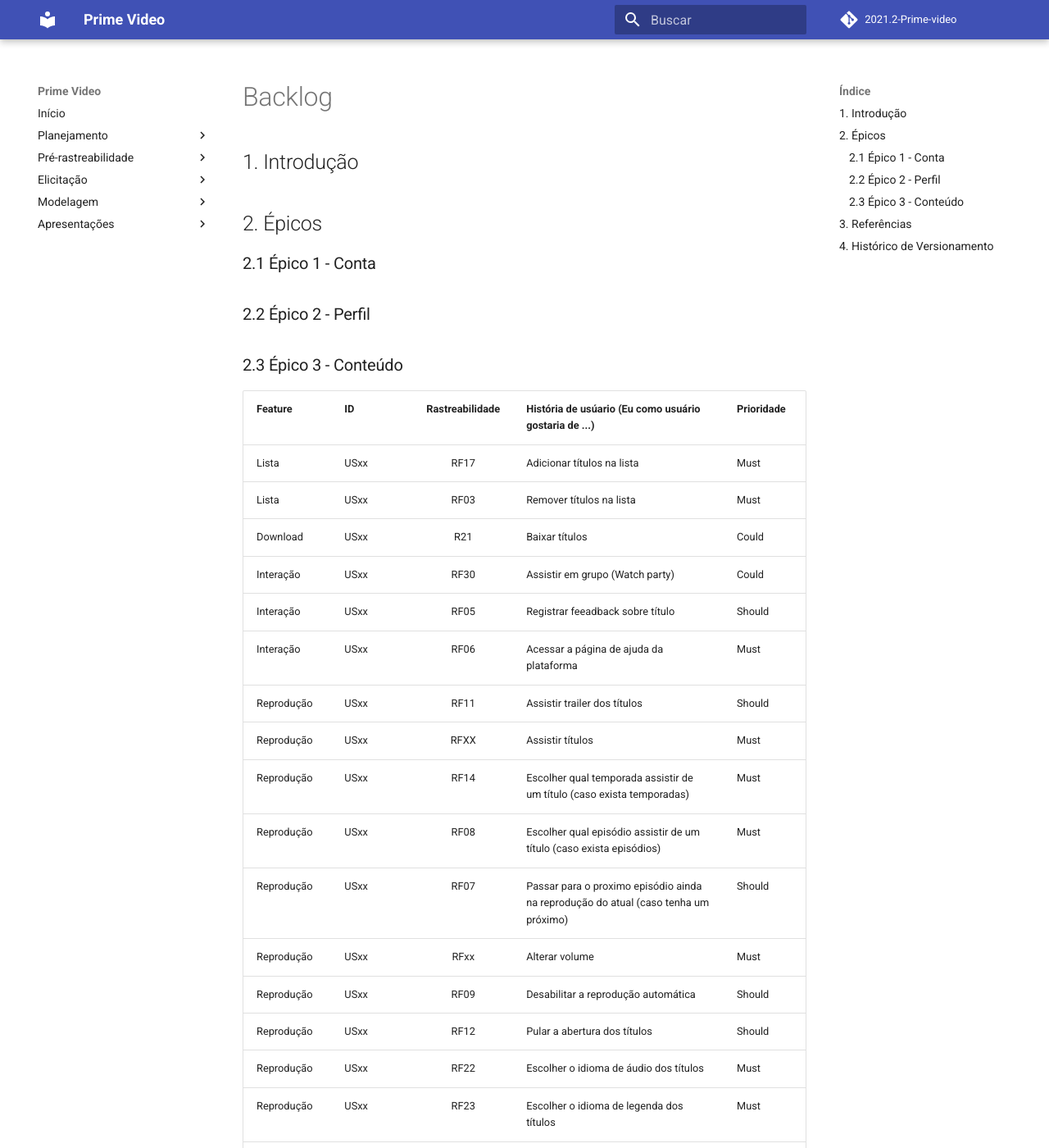
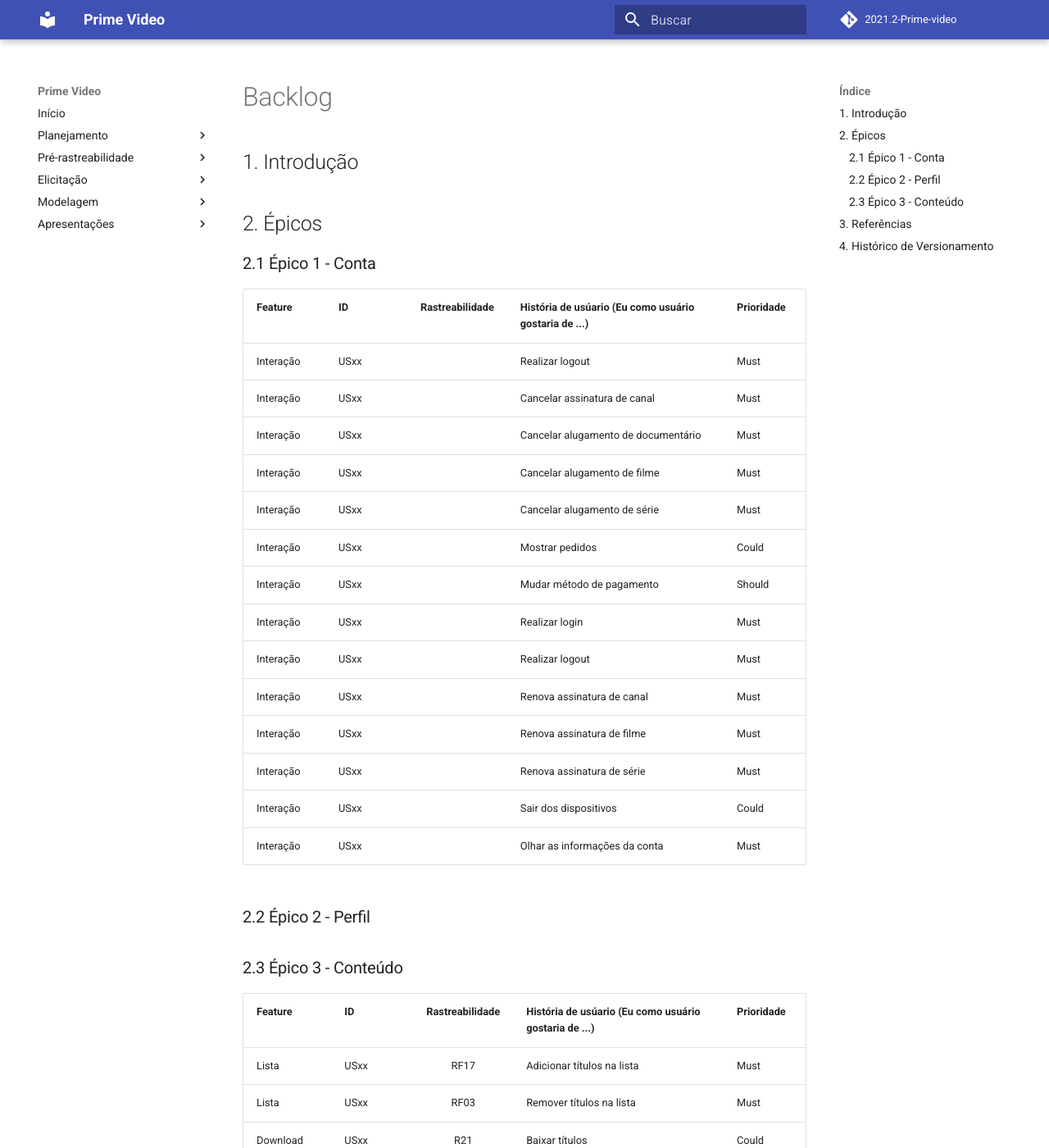
Before and after one commit to Requisitos-de-Software/2021.2-Prime-video, an MkDocs documentation site: the page built from docs/modelagem/agil/backlog.md, in a window 1280 px wide and 1400 px high. Shown: the whole window at 82% size. Built offline with MkDocs 1.6.1 and Material for MkDocs 9.7.7, drawn with Linux system fonts in a browser that asks for light colours; comment, search, counter and statistics services are not loaded.

Commit message:
adicionando a parte 1 de conta do backlog

```diff
--- a/docs/modelagem/agil/backlog.md
+++ b/docs/modelagem/agil/backlog.md
@@ -6,6 +6,23 @@
 
 
 ### 2.1 Épico 1 - Conta
+
+| Feature | ID | Rastreabilidade | História de usúario (Eu como usuário gostaria de ...) | Prioridade |
+| ------- | -- | :-------------: | ----------------------------------------------------- | ---------- |
+| Interação | USxx |               | Realizar logout| Must |
+| Interação | USxx |               | Cancelar assinatura de canal| Must |
+| Interação | USxx |               | Cancelar alugamento de documentário| Must  |
+| Interação | USxx |               | Cancelar alugamento de filme| Must |
+| Interação | USxx |               | Cancelar alugamento de série| Must |
+| Interação | USxx |               | Mostrar pedidos| Could |
+| Interação | USxx |               | Mudar método de pagamento | Should |
+| Interação | USxx |               | Realizar login| Must |
+| Interação | USxx |               | Realizar logout| Must |
+| Interação | USxx |               | Renova assinatura de canal| Must |
+| Interação | USxx |               | Renova assinatura de filme| Must |
+| Interação | USxx |               | Renova assinatura de série| Must |
+| Interação | USxx |               | Sair dos dispositivos| Could |
+| Interação | USxx |               | Olhar as informações da conta| Must |
 
 
 ### 2.2 Épico 2 - Perfil
```
